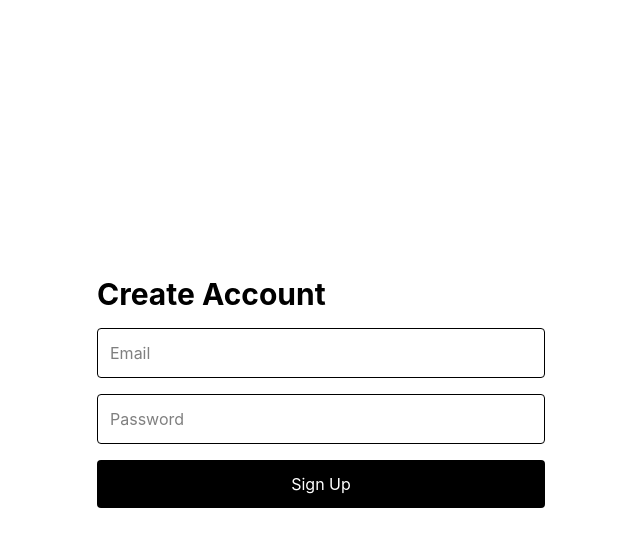
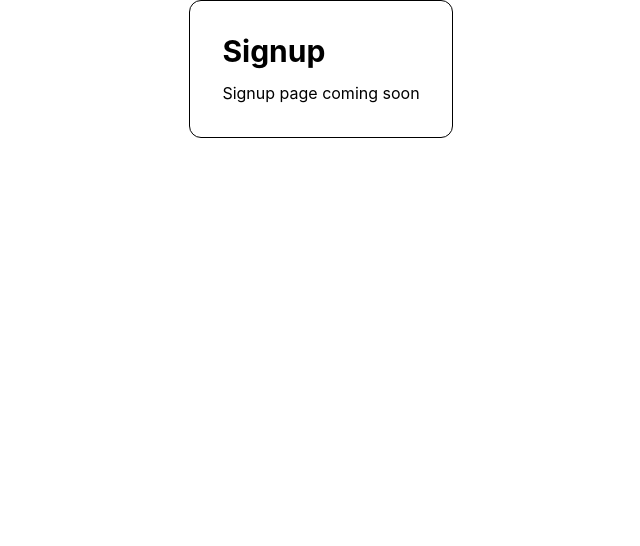
Before and after one commit to etsy-saas-tool/etsy-saas-tool, a Next.js app: page /signup in a window 1280 px wide. Shown: the top 546 px of the page, without its empty margins (319-959 px from the left). Built offline with nearby package versions, Linux system fonts and the light colour scheme; no server answers.

Commit message:
Fix login signup build error

```diff
--- a/app/login/page.tsx
+++ b/app/login/page.tsx
@@ -0,0 +1,15 @@
+export default function LoginPage() {
+  return (
+    <main className="min-h-screen flex items-center justify-center">
+      <div className="p-8 rounded-xl border">
+        <h1 className="text-3xl font-bold">
+          Login
+        </h1>
+
+        <p className="mt-3">
+          Login page coming soon
+        </p>
+      </div>
+    </main>
+  );
+}
--- a/app/signup/page.tsx
+++ b/app/signup/page.tsx
@@ -1,56 +1,15 @@
-"use client";
-
-import { useState } from "react";
-import { supabase } from "@/lib/supabase";
-
 export default function SignupPage() {
-  const [email, setEmail] = useState("");
-  const [password, setPassword] = useState("");
-  const [message, setMessage] = useState("");
-
-  const handleSignup = async () => {
-    const { error } = await supabase.auth.signUp({
-      email,
-      password,
-    });
-
-    if (error) {
-      setMessage(error.message);
-    } else {
-      setMessage("Signup successful! Check your email.");
-    }
-  };
-
   return (
-    <div className="min-h-screen flex items-center justify-center">
-      <div className="w-full max-w-md space-y-4">
+    <main className="min-screen flex items-center justify-center">
+      <div className="p-8 rounded-xl border">
         <h1 className="text-3xl font-bold">
-          Create Account
+          Signup
         </h1>
 
-        <input
-          className="w-full border p-3 rounded"
-          type="email"
-          placeholder="Email"
-          onChange={(e) => setEmail(e.target.value)}
-        />
-
-        <input
-          className="w-full border p-3 rounded"
-          type="password"
-          placeholder="Password"
-          onChange={(e) => setPassword(e.target.value)}
-        />
-
-        <button
-          onClick={handleSignup}
-          className="w-full bg-black text-white p-3 rounded"
-        >
-          Sign Up
-        </button>
-
-        <p>{message}</p>
+        <p className="mt-3">
+          Signup page coming soon
+        </p>
       </div>
-    </div>
+    </main>
   );
 }
```
